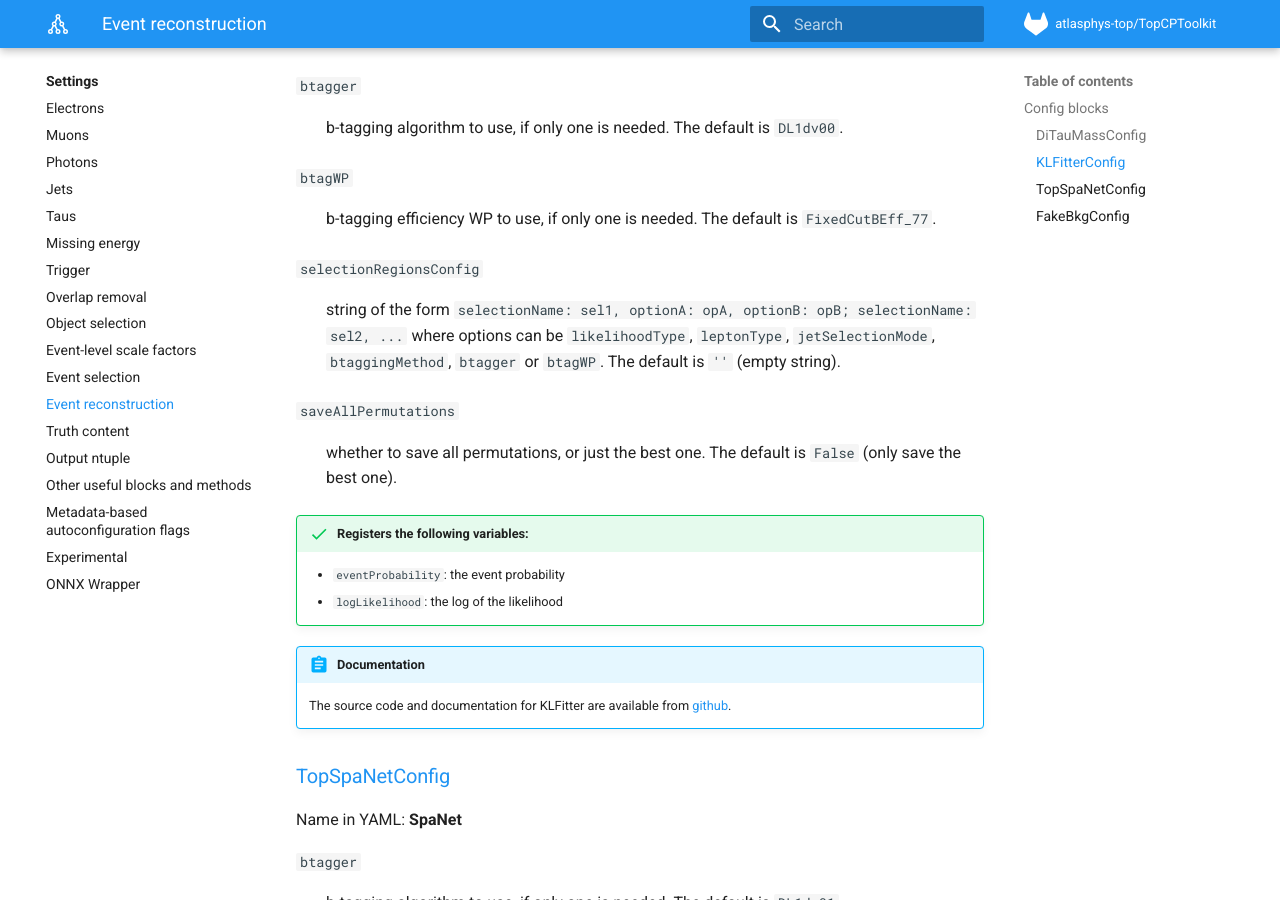
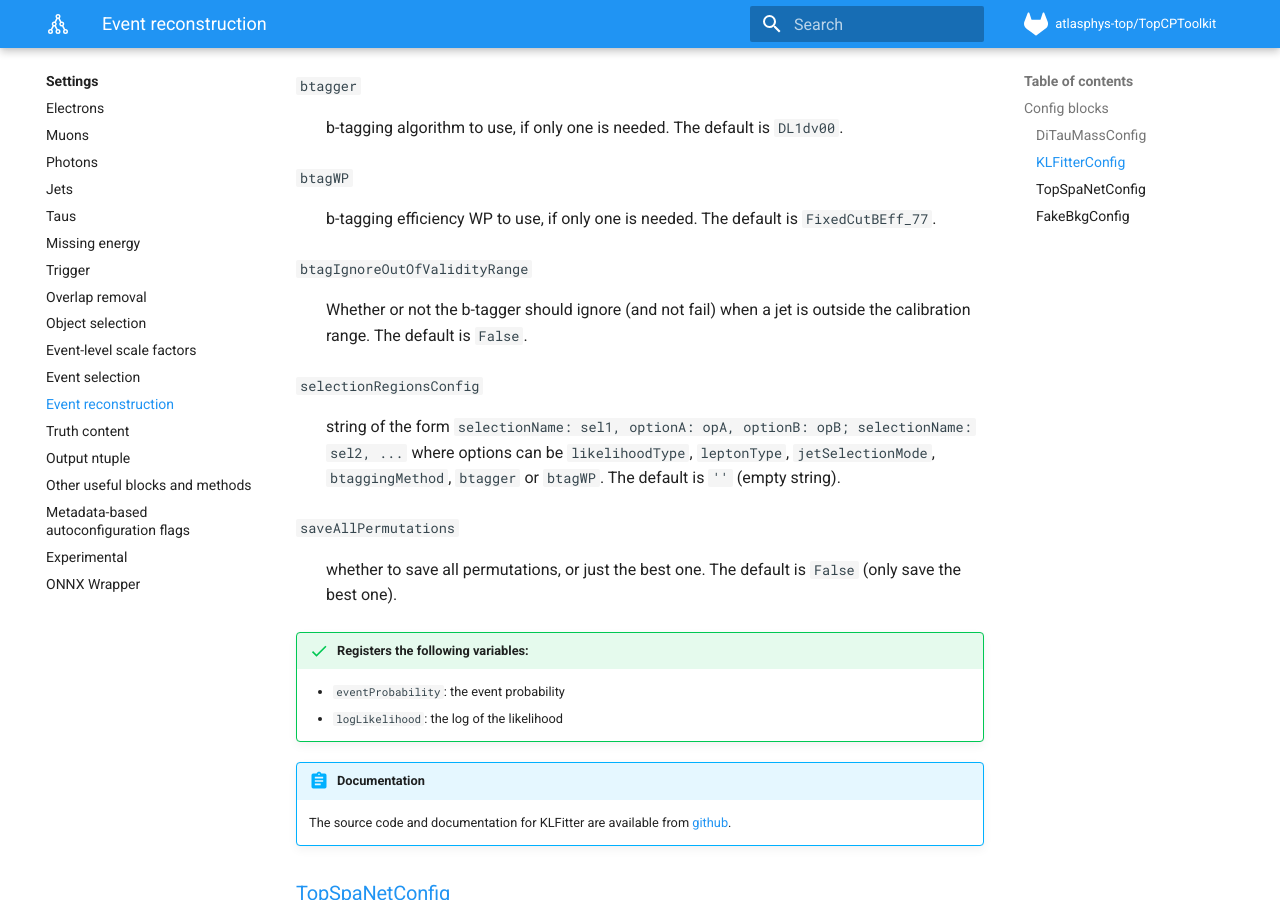
Before and after one commit to SuperNova76/TopCPToolKit, an MkDocs documentation site: the page built from docs/settings/reconstruction.md, in a window 1280 px wide and 900 px high, scrolled down 4755 px. Built offline with MkDocs 1.6.1 and Material for MkDocs 9.7.7, drawn with Linux system fonts in a browser that asks for light colours; formulas are drawn with MathJax 3.

```diff
--- a/docs/settings/reconstruction.md
+++ b/docs/settings/reconstruction.md
@@ -142,6 +142,9 @@
 `btagWP`
 :   b-tagging efficiency WP to use, if only one is needed. The default is `FixedCutBEff_77`.
 
+`btagIgnoreOutOfValidityRange`
+:   Whether or not the b-tagger should ignore (and not fail) when a jet is outside the calibration range. The default is `False`.
+
 `selectionRegionsConfig`
 :   string of the form `selectionName: sel1, optionA: opA, optionB: opB; selectionName: sel2, ...` where options can be `likelihoodType`, `leptonType`, `jetSelectionMode`, `btaggingMethod`, `btagger` or `btagWP`. The default is `''` (empty string).
 
--- a/source/TopCPToolkit/python/KLFitterConfig.py
+++ b/source/TopCPToolkit/python/KLFitterConfig.py
@@ -19,6 +19,7 @@
                        'xAODBTaggingEfficiency/13TeV/2022-22-13TeV-MC20-CDI-2022-07-28_v1.root', type=str)
         self.addOption('btagger', 'DL1dv00', type=str)
         self.addOption('btagWP', 'FixedCutBEff_77', type=str)
+        self.addOption('btagIgnoreOutOfValidityRange', False, type=bool)
         self.addOption('selectionRegionsConfig', '', type=str)
         self.addOption('saveAllPermutations', False, type=bool)
         # list of dictionaries for the per-region config options
@@ -71,6 +72,7 @@
                 jetCollection = config.originalName(self.jets.split('.')[0])
                 alg.BTaggingEfficiencyTool.JetAuthor = jetCollection
                 alg.BTaggingEfficiencyTool.ScaleFactorFileName = self.bTagCDIFile
+                alg.BTaggingEfficiencyTool.IgnoreOutOfValidityRange = self.btagIgnoreOutOfValidityRange
                 alg.BTaggingEfficiencyTool.MinPt = 20e3  # hardcoded to the recommendation for EMPFlow at the moment
                 # NOTE the efficiency tool is simply set to the default generator,
                 # meaning the results are not correct for alternative showering generators!!
```
